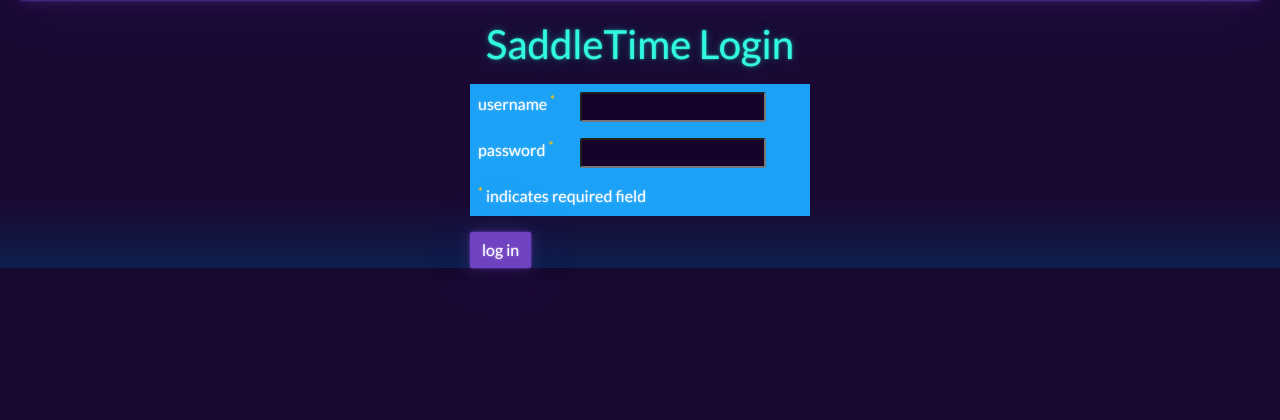
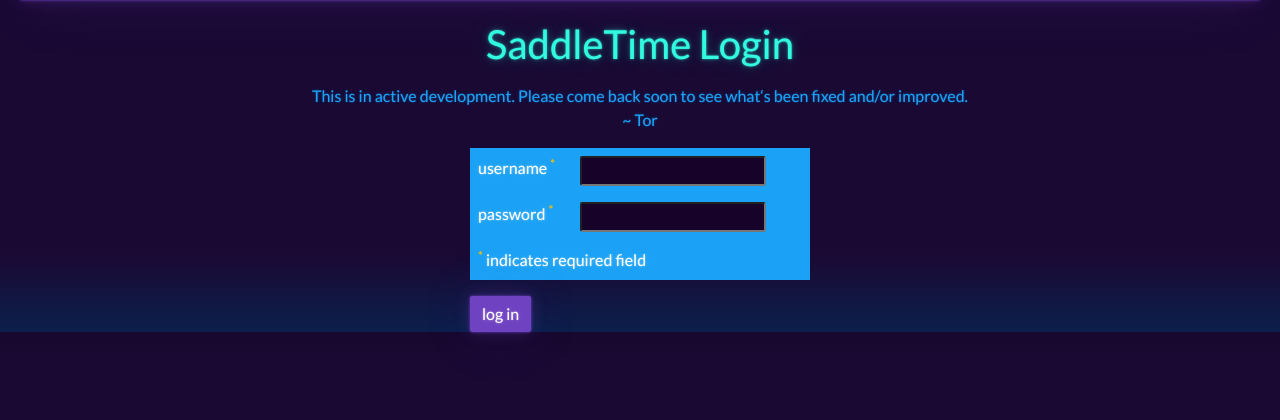
Before and after one commit to kingtor69/saddle-time, a Flask app: page /login in a window 1280 px wide. Shown: the part 66-486 px from the top of the page. Run offline with Flask 2, Linux system fonts and the light colour scheme; some libraries are stand-ins or nearby versions; some web fonts are replaced.

Commit message:
added "in development" message

```diff
--- a/templates/base.html
+++ b/templates/base.html
@@ -93,6 +93,12 @@
         <h1 class="text-center">{% block header %}{% endblock %}</h1>
       </div>
     </div>
+    <div class="container text-info text-center" id="development-messages">
+      <p>
+        This is in active development. Please come back soon to see what&lsquo;s been fixed and/or improved.<br>
+        ~ Tor
+      </p>
+    </div>
     <div class="container" id="flashes">
       {% with messages = get_flashed_messages(with_categories=true) %}
       {% if messages %}
```
